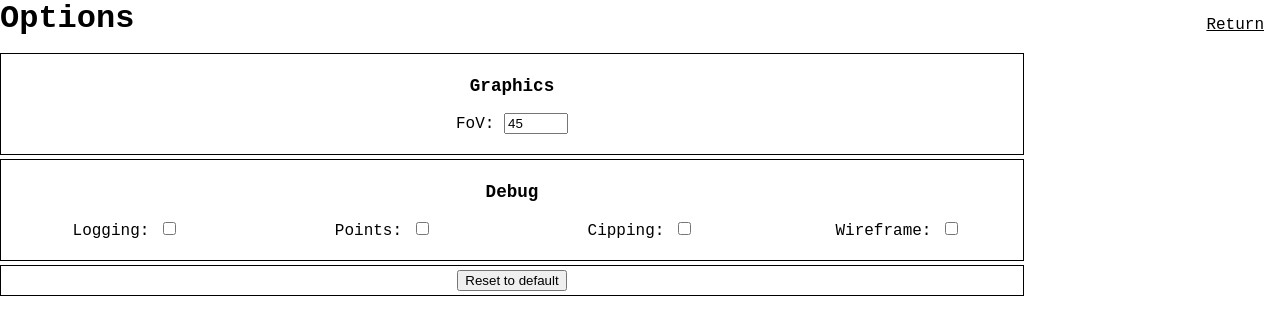
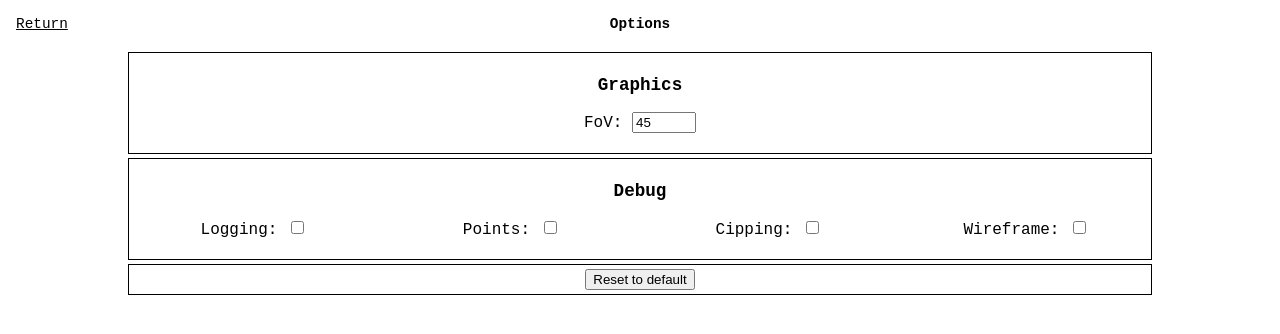
Before and after one commit to sutaC/Renderer3D, a SvelteKit app: page /options in a window 1280 px wide. Shown: the top 334 px of the page. Built offline with nearby package versions, Linux system fonts and the light colour scheme.

Commit message:
Options styling fix

```diff
--- a/src/routes/options/+page.svelte
+++ b/src/routes/options/+page.svelte
@@ -17,9 +17,11 @@
 	});
 </script>
 
-<a href="/" class="return">Return</a>
-
-<h1>Options</h1>
+<header>
+	<a href="/" class="return">Return</a>
+	<h1>Options</h1>
+	<div></div>
+</header>
 
 <main>
 	<div class="field">
@@ -94,15 +96,32 @@
 </main>
 
 <style>
-	.return {
-		position: absolute;
-		right: 1rem;
-		top: 1rem;
+	header {
+		width: 100%;
+		display: flex;
+		justify-content: space-between;
+		align-items: center;
+		padding: 1rem;
+	}
+
+	header > * {
+		width: 20ch;
+		font-size: 0.9rem;
 		color: black;
 	}
 
+	header > *:nth-child(1) {
+		text-align: left;
+	}
+	header > *:nth-child(2) {
+		text-align: center;
+	}
+	header > *:nth-child(3) {
+		text-align: right;
+	}
+
 	h1 {
-		margin: 0 0 1rem;
+		margin: 0;
 	}
 
 	.highlight {
@@ -111,6 +130,7 @@
 	}
 
 	main {
+		margin: auto;
 		width: 80%;
 	}
 
@@ -123,6 +143,7 @@
 		display: flex;
 		justify-content: space-between;
 		align-items: stretch;
+		flex-wrap: wrap;
 		gap: 1rem;
 	}
 
```
